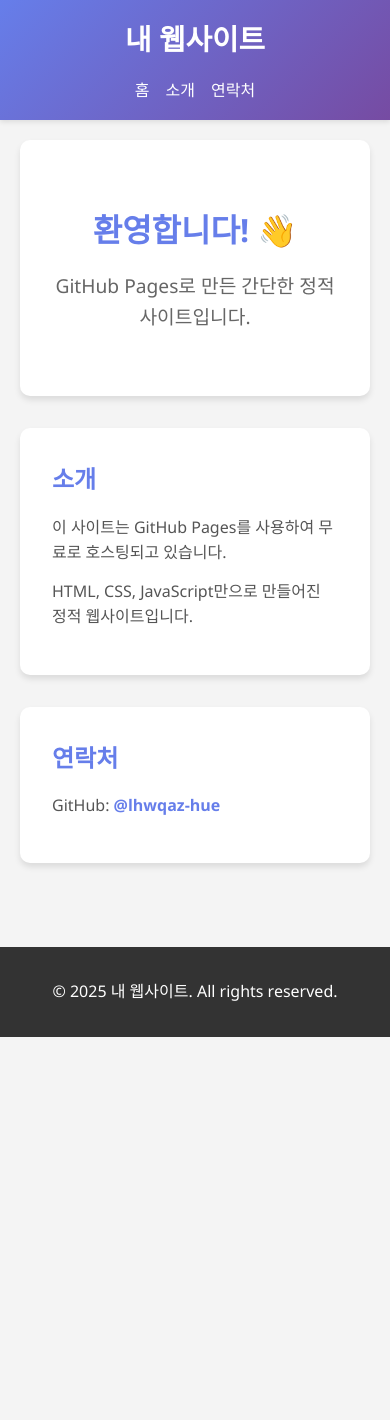
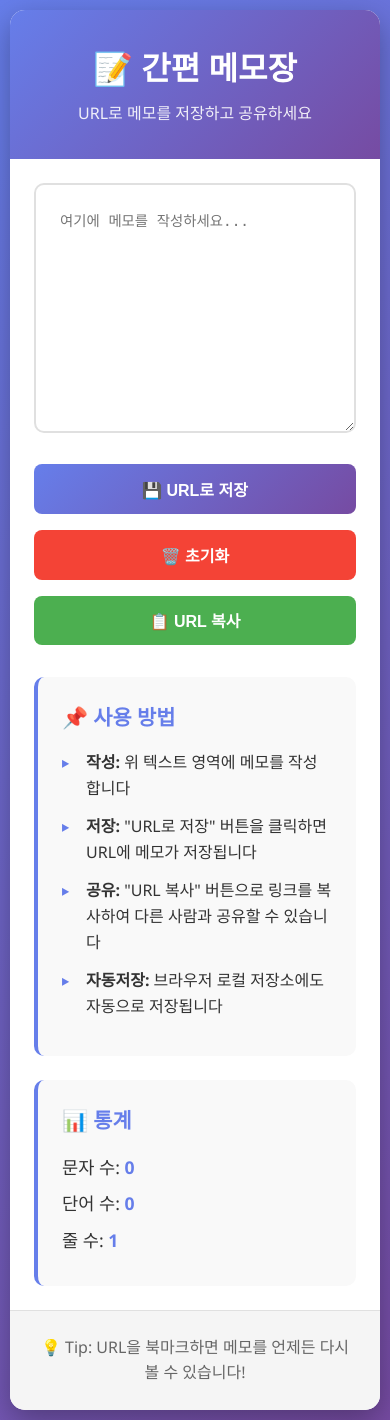
Before and after one commit to lhwqaz-hue/site2, a plain HTML site: page index.html in a window 390 px wide. Before the commit the page ends 1037 px from the top, so only its background shows below. Drawn offline with Linux system fonts and the light colour scheme.

Commit message:
메모장 웹사이트

```diff
--- /dev/null
+++ b/app.js
@@ -0,0 +1,210 @@
+// DOM 요소 가져오기
+const notepad = document.getElementById('notepad');
+const saveBtn = document.getElementById('saveBtn');
+const clearBtn = document.getElementById('clearBtn');
+const copyBtn = document.getElementById('copyBtn');
+const charCount = document.getElementById('charCount');
+const wordCount = document.getElementById('wordCount');
+const lineCount = document.getElementById('lineCount');
+const notification = document.getElementById('notification');
+
+// 로컬 스토리지 키
+const STORAGE_KEY = 'notepad_content';
+
+// 페이지 로드 시 실행
+window.addEventListener('DOMContentLoaded', () => {
+    loadNoteFromURL();
+    updateStats();
+});
+
+// 유니코드 안전한 Base64 인코딩
+function base64Encode(str) {
+    return btoa(encodeURIComponent(str).replace(/%([0-9A-F]{2})/g, (match, p1) => {
+        return String.fromCharCode('0x' + p1);
+    }));
+}
+
+// 유니코드 안전한 Base64 디코딩
+function base64Decode(str) {
+    return decodeURIComponent(atob(str).split('').map((c) => {
+        return '%' + ('00' + c.charCodeAt(0).toString(16)).slice(-2);
+    }).join(''));
+}
+
+// URL 해시에서 메모 로드
+function loadNoteFromURL() {
+    try {
+        // URL 해시에서 데이터 가져오기
+        const hash = window.location.hash.substring(1);
+
+        if (hash) {
+            // URL 디코딩 및 Base64 디코딩 (유니코드 지원)
+            const decodedData = decodeURIComponent(hash);
+            const noteContent = base64Decode(decodedData);
+            notepad.value = noteContent;
+            showNotification('메모를 불러왔습니다! 📖');
+        } else {
+            // URL에 데이터가 없으면 로컬 스토리지에서 로드
+            const savedNote = localStorage.getItem(STORAGE_KEY);
+            if (savedNote) {
+                notepad.value = savedNote;
+                showNotification('로컬 저장소에서 메모를 복원했습니다! 💾');
+            }
+        }
+    } catch (error) {
+        console.error('메모 로드 오류:', error);
+        showNotification('메모를 불러오는데 실패했습니다.', true);
+
+        // 실패 시 로컬 스토리지에서 시도
+        const savedNote = localStorage.getItem(STORAGE_KEY);
+        if (savedNote) {
+            notepad.value = savedNote;
+        }
+    }
+    updateStats();
+}
+
+// URL로 저장
+function saveToURL() {
+    const content = notepad.value.trim();
+
+    if (!content) {
+        showNotification('저장할 내용이 없습니다.', true);
+        return;
+    }
+
+    try {
+        // Base64 인코딩 및 URL 인코딩 (유니코드 지원)
+        const encodedData = base64Encode(content);
+        const urlSafeData = encodeURIComponent(encodedData);
+
+        // URL 해시 업데이트
+        window.location.hash = urlSafeData;
+
+        // 로컬 스토리지에도 저장
+        localStorage.setItem(STORAGE_KEY, content);
+
+        showNotification('URL에 메모가 저장되었습니다! 🎉');
+    } catch (error) {
+        console.error('저장 오류:', error);
+        showNotification('메모 저장에 실패했습니다.', true);
+    }
+}
+
+// URL 복사
+function copyURL() {
+    const url = window.location.href;
+
+    if (!window.location.hash) {
+        showNotification('먼저 메모를 저장해주세요!', true);
+        return;
+    }
+
+    // 클립보드에 복사
+    navigator.clipboard.writeText(url)
+        .then(() => {
+            showNotification('URL이 클립보드에 복사되었습니다! 📋');
+        })
+        .catch(() => {
+            // 대체 방법
+            const textArea = document.createElement('textarea');
+            textArea.value = url;
+            document.body.appendChild(textArea);
+            textArea.select();
+            try {
+                document.execCommand('copy');
+                showNotification('URL이 클립보드에 복사되었습니다! 📋');
+            } catch (err) {
+                showNotification('URL 복사에 실패했습니다.', true);
+            }
+            document.body.removeChild(textArea);
+        });
+}
+
+// 메모 초기화
+function clearNote() {
+    if (notepad.value && !confirm('정말로 메모를 초기화하시겠습니까?')) {
+        return;
+    }
+
+    notepad.value = '';
+    window.location.hash = '';
+    localStorage.removeItem(STORAGE_KEY);
+    updateStats();
+    showNotification('메모가 초기화되었습니다. 🗑️');
+}
+
+// 통계 업데이트
+function updateStats() {
+    const content = notepad.value;
+
+    // 문자 수
+    charCount.textContent = content.length;
+
+    // 단어 수 (공백 기준)
+    const words = content.trim().split(/\s+/).filter(word => word.length > 0);
+    wordCount.textContent = content.trim() ? words.length : 0;
+
+    // 줄 수
+    const lines = content.split('\n').length;
+    lineCount.textContent = lines;
+}
+
+// 알림 표시
+function showNotification(message, isError = false) {
+    notification.textContent = message;
+    notification.className = 'notification show';
+
+    if (isError) {
+        notification.classList.add('error');
+    }
+
+    setTimeout(() => {
+        notification.classList.remove('show');
+        setTimeout(() => {
+            notification.classList.remove('error');
+        }, 300);
+    }, 3000);
+}
+
+// 자동 저장 (로컬 스토리지)
+let autoSaveTimeout;
+function autoSave() {
+    clearTimeout(autoSaveTimeout);
+    autoSaveTimeout = setTimeout(() => {
+        const content = notepad.value;
+        if (content) {
+            localStorage.setItem(STORAGE_KEY, content);
+        }
+    }, 1000); // 1초 후 자동 저장
+}
+
+// 이벤트 리스너
+saveBtn.addEventListener('click', saveToURL);
+clearBtn.addEventListener('click', clearNote);
+copyBtn.addEventListener('click', copyURL);
+
+notepad.addEventListener('input', () => {
+    updateStats();
+    autoSave();
+});
+
+// 키보드 단축키
+document.addEventListener('keydown', (e) => {
+    // Ctrl/Cmd + S: 저장
+    if ((e.ctrlKey || e.metaKey) && e.key === 's') {
+        e.preventDefault();
+        saveToURL();
+    }
+
+    // Ctrl/Cmd + K: 초기화
+    if ((e.ctrlKey || e.metaKey) && e.key === 'k') {
+        e.preventDefault();
+        clearNote();
+    }
+});
+
+// URL 해시 변경 감지
+window.addEventListener('hashchange', () => {
+    loadNoteFromURL();
+});
--- a/index.html
+++ b/index.html
@@ -3,42 +3,55 @@
 <head>
     <meta charset="UTF-8">
     <meta name="viewport" content="width=device-width, initial-scale=1.0">
-    <meta name="description" content="간단한 정적 사이트">
-    <title>내 GitHub Pages 사이트</title>
+    <meta name="description" content="URL 기반 메모장">
+    <title>간편 메모장</title>
     <link rel="stylesheet" href="style.css">
 </head>
 <body>
+    <div class="container">
         <header>
-        <nav>
-            <h1>내 웹사이트</h1>
-            <ul>
-                <li><a href="#home">홈</a></li>
-                <li><a href="#about">소개</a></li>
-                <li><a href="#contact">연락처</a></li>
-            </ul>
-        </nav>
+            <h1>📝 간편 메모장</h1>
+            <p class="subtitle">URL로 메모를 저장하고 공유하세요</p>
         </header>
 
         <main>
-        <section id="home" class="hero">
-            <h2>환영합니다! 👋</h2>
-            <p>GitHub Pages로 만든 간단한 정적 사이트입니다.</p>
-        </section>
+            <div class="editor-section">
+                <textarea id="notepad" placeholder="여기에 메모를 작성하세요..."></textarea>
+            </div>
 
-        <section id="about" class="content-section">
-            <h2>소개</h2>
-            <p>이 사이트는 GitHub Pages를 사용하여 무료로 호스팅되고 있습니다.</p>
-            <p>HTML, CSS, JavaScript만으로 만들어진 정적 웹사이트입니다.</p>
-        </section>
+            <div class="controls">
+                <button id="saveBtn" class="btn btn-primary">💾 URL로 저장</button>
+                <button id="clearBtn" class="btn btn-secondary">🗑️ 초기화</button>
+                <button id="copyBtn" class="btn btn-success">📋 URL 복사</button>
+            </div>
 
-        <section id="contact" class="content-section">
-            <h2>연락처</h2>
-            <p>GitHub: <a href="https://github.com/lhwqaz-hue" target="_blank">@lhwqaz-hue</a></p>
-        </section>
+            <div class="info-section">
+                <div class="info-box">
+                    <h3>📌 사용 방법</h3>
+                    <ul>
+                        <li><strong>작성:</strong> 위 텍스트 영역에 메모를 작성합니다</li>
+                        <li><strong>저장:</strong> "URL로 저장" 버튼을 클릭하면 URL에 메모가 저장됩니다</li>
+                        <li><strong>공유:</strong> "URL 복사" 버튼으로 링크를 복사하여 다른 사람과 공유할 수 있습니다</li>
+                        <li><strong>자동저장:</strong> 브라우저 로컬 저장소에도 자동으로 저장됩니다</li>
+                    </ul>
+                </div>
+
+                <div class="info-box stats">
+                    <h3>📊 통계</h3>
+                    <p>문자 수: <span id="charCount">0</span></p>
+                    <p>단어 수: <span id="wordCount">0</span></p>
+                    <p>줄 수: <span id="lineCount">0</span></p>
+                </div>
+            </div>
         </main>
 
         <footer>
-        <p>&copy; 2025 내 웹사이트. All rights reserved.</p>
+            <p>💡 Tip: URL을 북마크하면 메모를 언제든 다시 볼 수 있습니다!</p>
         </footer>
+    </div>
+
+    <div id="notification" class="notification"></div>
+
+    <script src="app.js"></script>
 </body>
 </html>
--- a/style.css
+++ b/style.css
@@ -9,130 +9,231 @@ body {
     font-family: 'Segoe UI', Tahoma, Geneva, Verdana, sans-serif;
     line-height: 1.6;
     color: #333;
-    background-color: #f4f4f4;
+    background: linear-gradient(135deg, #667eea 0%, #764ba2 100%);
+    min-height: 100vh;
+    padding: 20px;
 }
 
-/* 헤더 & 네비게이션 */
+.container {
+    max-width: 900px;
+    margin: 0 auto;
+    background: white;
+    border-radius: 15px;
+    box-shadow: 0 10px 30px rgba(0,0,0,0.3);
+    overflow: hidden;
+}
+
+/* 헤더 */
 header {
     background: linear-gradient(135deg, #667eea 0%, #764ba2 100%);
     color: white;
-    padding: 1rem 0;
-    box-shadow: 0 2px 5px rgba(0,0,0,0.1);
+    padding: 2rem;
+    text-align: center;
 }
 
-nav {
-    max-width: 1200px;
-    margin: 0 auto;
-    padding: 0 20px;
-    display: flex;
-    justify-content: space-between;
-    align-items: center;
+header h1 {
+    font-size: 2.5rem;
+    margin-bottom: 0.5rem;
 }
 
-nav h1 {
-    font-size: 1.8rem;
-}
-
-nav ul {
-    display: flex;
-    list-style: none;
-    gap: 2rem;
-}
-
-nav a {
-    color: white;
-    text-decoration: none;
-    font-weight: 500;
-    transition: opacity 0.3s ease;
-}
-
-nav a:hover {
-    opacity: 0.8;
+.subtitle {
+    font-size: 1.1rem;
+    opacity: 0.9;
 }
 
 /* 메인 콘텐츠 */
 main {
-    max-width: 1200px;
-    margin: 0 auto;
-    padding: 20px;
+    padding: 2rem;
 }
 
-/* 히어로 섹션 */
-.hero {
-    background: white;
-    padding: 4rem 2rem;
-    text-align: center;
-    border-radius: 10px;
-    box-shadow: 0 4px 6px rgba(0,0,0,0.1);
-    margin-bottom: 2rem;
+/* 에디터 섹션 */
+.editor-section {
+    margin-bottom: 1.5rem;
 }
 
-.hero h2 {
-    font-size: 2.5rem;
+#notepad {
+    width: 100%;
+    min-height: 300px;
+    padding: 1.5rem;
+    font-size: 1rem;
+    font-family: 'Consolas', 'Monaco', monospace;
+    border: 2px solid #e0e0e0;
+    border-radius: 10px;
+    resize: vertical;
+    transition: border-color 0.3s ease;
+}
+
+#notepad:focus {
+    outline: none;
+    border-color: #667eea;
+    box-shadow: 0 0 0 3px rgba(102, 126, 234, 0.1);
+}
+
+/* 버튼 컨트롤 */
+.controls {
+    display: flex;
+    gap: 1rem;
+    margin-bottom: 2rem;
+    flex-wrap: wrap;
+}
+
+.btn {
+    flex: 1;
+    min-width: 150px;
+    padding: 0.8rem 1.5rem;
+    font-size: 1rem;
+    font-weight: 600;
+    border: none;
+    border-radius: 8px;
+    cursor: pointer;
+    transition: all 0.3s ease;
+}
+
+.btn-primary {
+    background: linear-gradient(135deg, #667eea 0%, #764ba2 100%);
+    color: white;
+}
+
+.btn-primary:hover {
+    transform: translateY(-2px);
+    box-shadow: 0 5px 15px rgba(102, 126, 234, 0.4);
+}
+
+.btn-secondary {
+    background: #f44336;
+    color: white;
+}
+
+.btn-secondary:hover {
+    background: #d32f2f;
+    transform: translateY(-2px);
+    box-shadow: 0 5px 15px rgba(244, 67, 54, 0.4);
+}
+
+.btn-success {
+    background: #4caf50;
+    color: white;
+}
+
+.btn-success:hover {
+    background: #45a049;
+    transform: translateY(-2px);
+    box-shadow: 0 5px 15px rgba(76, 175, 80, 0.4);
+}
+
+/* 정보 섹션 */
+.info-section {
+    display: grid;
+    grid-template-columns: 2fr 1fr;
+    gap: 1.5rem;
+    margin-top: 2rem;
+}
+
+.info-box {
+    background: #f9f9f9;
+    padding: 1.5rem;
+    border-radius: 10px;
+    border-left: 4px solid #667eea;
+}
+
+.info-box h3 {
+    color: #667eea;
     margin-bottom: 1rem;
+    font-size: 1.3rem;
+}
+
+.info-box ul {
+    list-style: none;
+}
+
+.info-box ul li {
+    margin-bottom: 0.8rem;
+    padding-left: 1.5rem;
+    position: relative;
+}
+
+.info-box ul li::before {
+    content: "▸";
+    position: absolute;
+    left: 0;
     color: #667eea;
 }
 
-.hero p {
-    font-size: 1.2rem;
-    color: #666;
+.stats p {
+    margin-bottom: 0.5rem;
+    font-size: 1.1rem;
 }
 
-/* 콘텐츠 섹션 */
-.content-section {
-    background: white;
-    padding: 2rem;
-    margin-bottom: 2rem;
-    border-radius: 10px;
-    box-shadow: 0 4px 6px rgba(0,0,0,0.1);
-}
-
-.content-section h2 {
+.stats span {
+    font-weight: bold;
     color: #667eea;
-    margin-bottom: 1rem;
-    font-size: 2rem;
-}
-
-.content-section p {
-    margin-bottom: 0.8rem;
-    color: #555;
-}
-
-.content-section a {
-    color: #667eea;
-    text-decoration: none;
-    font-weight: 600;
-}
-
-.content-section a:hover {
-    text-decoration: underline;
 }
 
 /* 푸터 */
 footer {
-    background: #333;
+    background: #f5f5f5;
+    padding: 1.5rem;
+    text-align: center;
+    color: #666;
+    border-top: 1px solid #e0e0e0;
+}
+
+/* 알림 */
+.notification {
+    position: fixed;
+    top: 20px;
+    right: 20px;
+    padding: 1rem 1.5rem;
+    background: #4caf50;
     color: white;
-    text-align: center;
-    padding: 2rem;
-    margin-top: 2rem;
+    border-radius: 8px;
+    box-shadow: 0 5px 15px rgba(0,0,0,0.3);
+    transform: translateX(400px);
+    transition: transform 0.3s ease;
+    z-index: 1000;
+    font-weight: 600;
+}
+
+.notification.show {
+    transform: translateX(0);
+}
+
+.notification.error {
+    background: #f44336;
 }
 
 /* 반응형 디자인 */
 @media (max-width: 768px) {
-    nav {
-        flex-direction: column;
-        gap: 1rem;
+    body {
+        padding: 10px;
     }
 
-    nav ul {
-        gap: 1rem;
-    }
-
-    .hero h2 {
+    header h1 {
         font-size: 2rem;
     }
 
-    .content-section h2 {
-        font-size: 1.5rem;
+    .subtitle {
+        font-size: 1rem;
+    }
+
+    main {
+        padding: 1.5rem;
+    }
+
+    .info-section {
+        grid-template-columns: 1fr;
+    }
+
+    .controls {
+        flex-direction: column;
+    }
+
+    .btn {
+        min-width: 100%;
+    }
+
+    #notepad {
+        min-height: 250px;
+        font-size: 0.9rem;
     }
 }
```
Also changed, not shown: 1 other file. Lines whose indentation alone changed are shown as unchanged.
